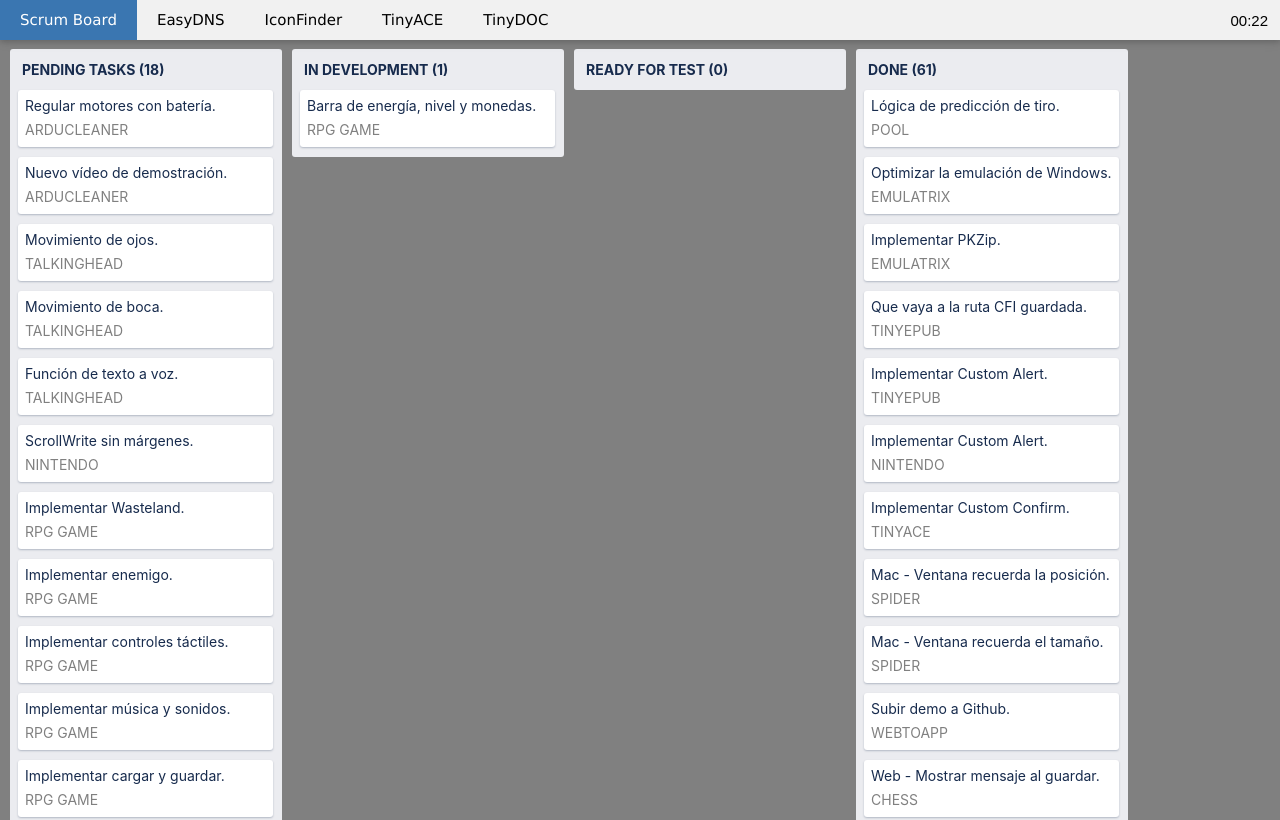
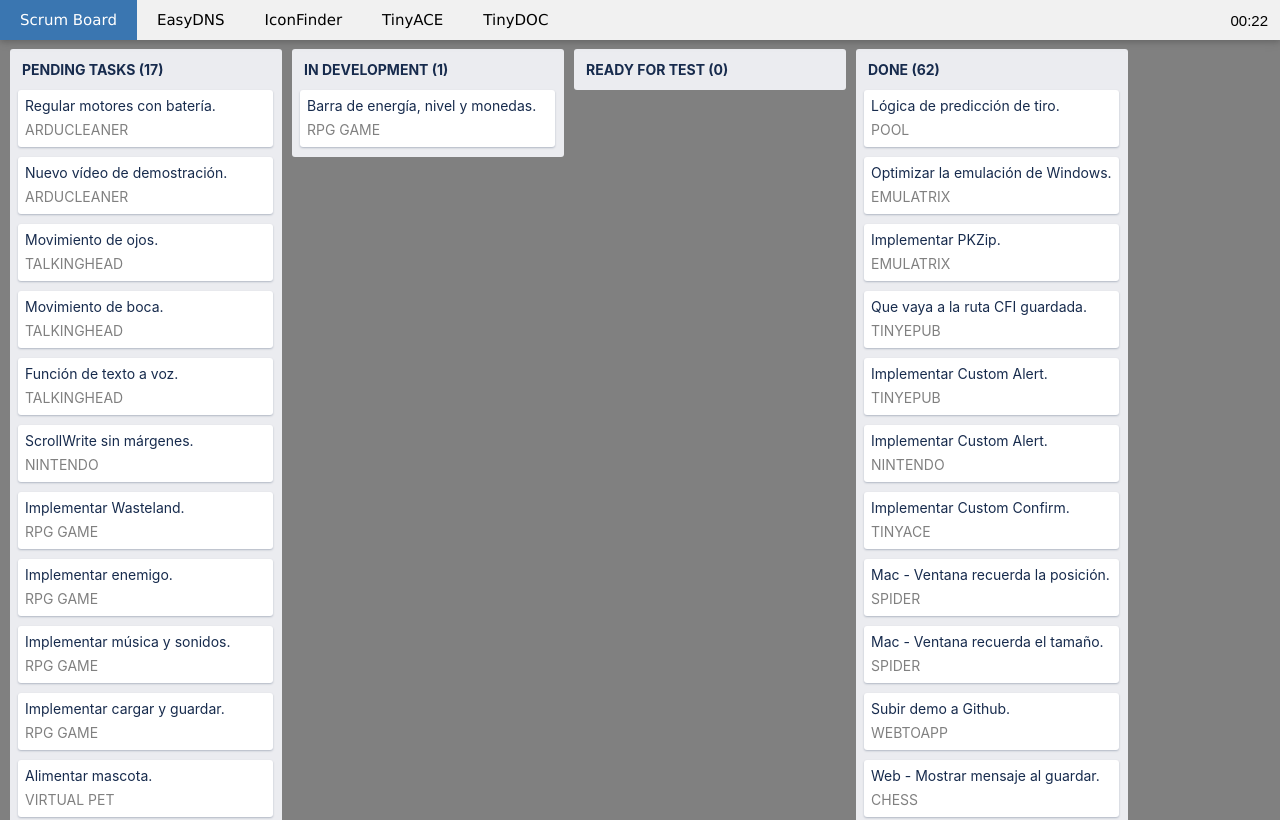
Before and after one commit to lrusso/LRusso, a plain HTML site: page Board.htm in a window 1280 px wide. Shown: the top 820 px of the page. Drawn offline with Linux system fonts and the light colour scheme.

Commit message:
Add files via upload

```diff
--- a/Board.htm
+++ b/Board.htm
@@ -270,7 +270,6 @@
 				scrum_AddToPending("NINTENDO","ScrollWrite sin márgenes.");
 				scrum_AddToPending("RPG GAME", "Implementar Wasteland.");
 				scrum_AddToPending("RPG GAME", "Implementar enemigo.");
-				scrum_AddToPending("RPG GAME", "Implementar controles táctiles.");
 				scrum_AddToPending("RPG GAME", "Implementar música y sonidos.");
 				scrum_AddToPending("RPG GAME", "Implementar cargar y guardar.");
 				scrum_AddToPending("VIRTUAL PET","Alimentar mascota.");
@@ -346,6 +345,7 @@
 				scrum_AddToDone("ENDLESS RUNNER","Implementar fondo.");
 				scrum_AddToDone("ARDUINO SIMULATOR", "Implementar clase String.");
 				scrum_AddToDone("ARDUINO SIMULATOR", "Implementar _fractionToChar.");
+				scrum_AddToDone("RPG GAME", "Implementar controles táctiles.");
 				}
 		</script>
 	</body>
```
